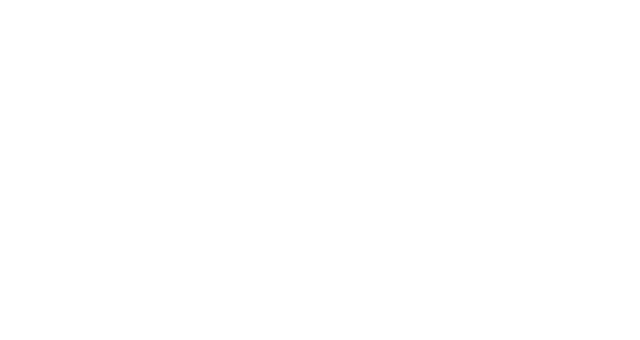
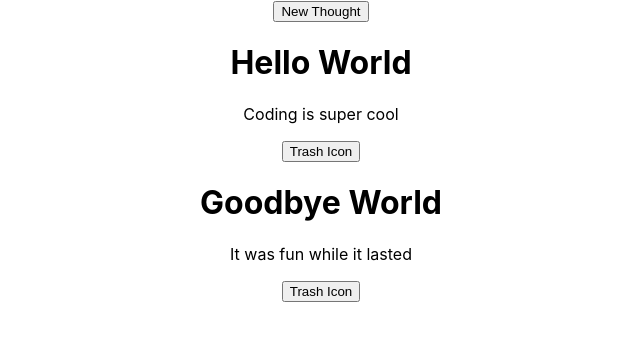
Before and after one commit to KatSchultz/react-lab-2, a React (Create React App) app: page / in a window 1280 px wide. Shown: the top 340 px of the page, without its empty margins (319-959 px from the left). Built offline with nearby package versions, Linux system fonts and the light colour scheme.

Commit message:
got PostInList props working

```diff
--- a/src/App.tsx
+++ b/src/App.tsx
@@ -1,11 +1,12 @@
-import React from 'react';
+import React from "react";
 
-import './App.css';
+import "./App.css";
+import SocialPosts from "./components/SocialPosts";
 
 function App() {
   return (
     <div className="App">
-
+      <SocialPosts />
     </div>
   );
 }
--- a/src/components/PostInList.tsx
+++ b/src/components/PostInList.tsx
@@ -6,7 +6,7 @@
   onDelete: () => void;
 }
 
-export default function PostInList(post: Post) {
+export default function PostInList({ post, onDelete }: PostProps) {
   return (
     <div>
       <div className="content">
@@ -14,7 +14,9 @@
         <p>{post.thought}</p>
       </div>
       <div className="delete">
-        <button className="btn-delete">Trash Icon</button>
+        <button onClick={onDelete} className="btn-delete">
+          Trash Icon
+        </button>
       </div>
     </div>
   );
--- a/src/components/SocialPosts.tsx
+++ b/src/components/SocialPosts.tsx
@@ -1,4 +1,5 @@
 import React, { useState } from "react";
+import PostInList from "./PostInList";
 
 export interface Post {
   title: string;
@@ -6,11 +7,23 @@
 }
 
 export default function SocialPosts() {
-  const [posts, setPosts] = useState<Post[]>([]);
+  const [posts, setPosts] = useState<Post[]>([
+    { title: "Hello World", thought: "Coding is super cool" },
+    { title: "Goodbye World", thought: "It was fun while it lasted" },
+  ]);
+
+  function deletePost() {
+    console.log("delete Post");
+  }
 
   return (
     <div>
       <button>New Thought</button>
+      <div>
+        {posts.map((post, index) => (
+          <PostInList key={index} post={post} onDelete={deletePost} />
+        ))}
+      </div>
     </div>
   );
 }
```
